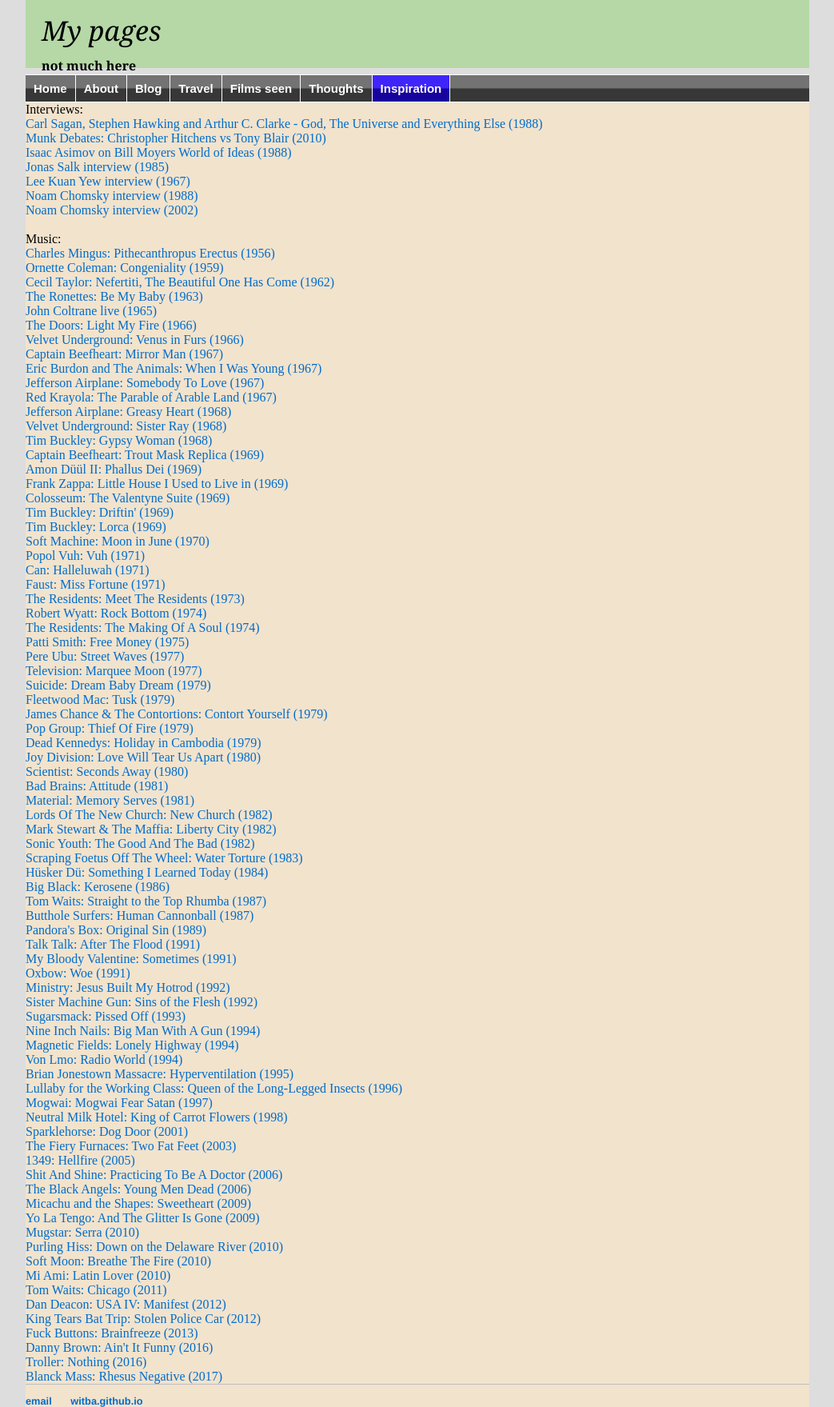
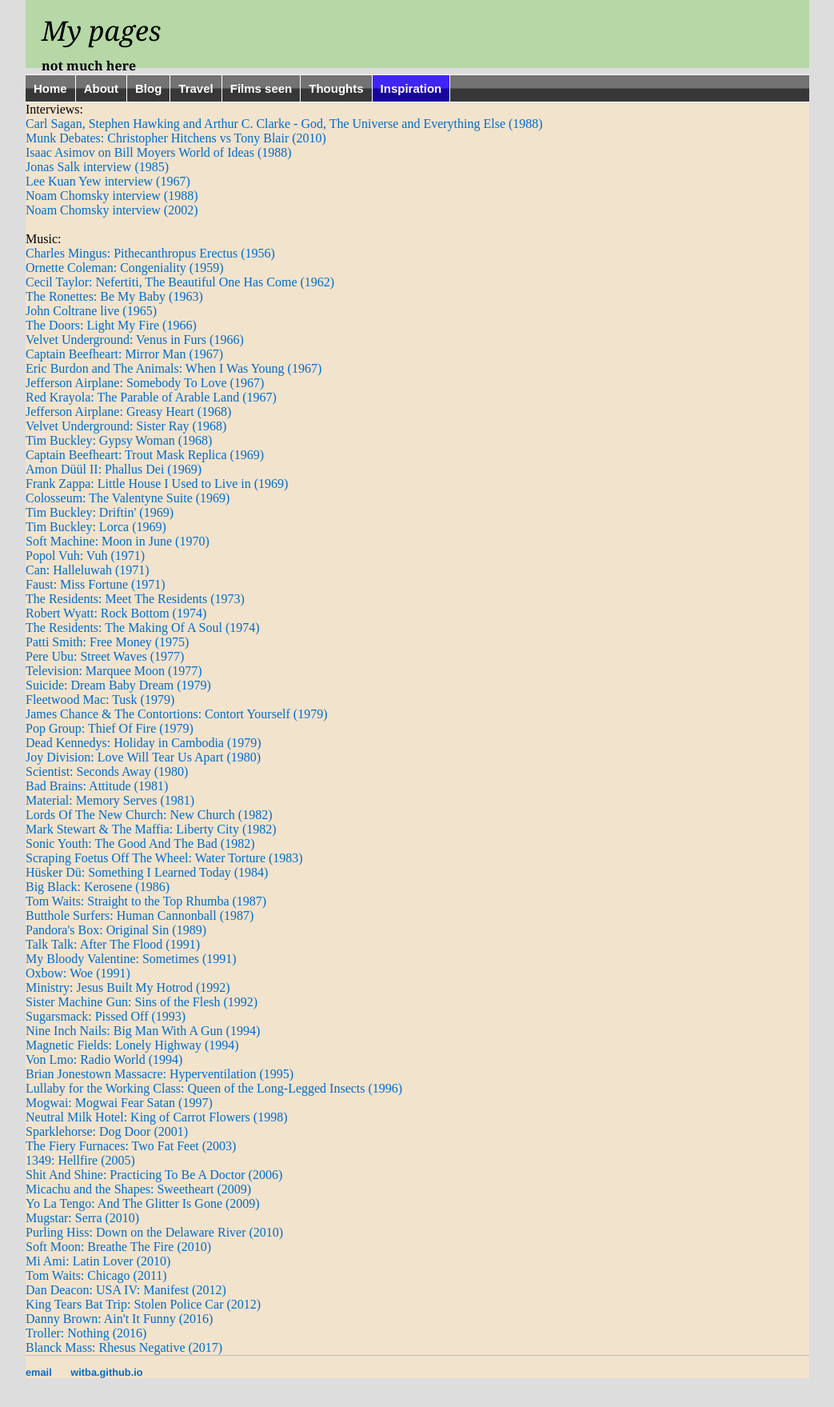
Before and after one commit to witba/witba.github.io, a Jekyll site: the page built from inspiration/index.html, in a window 1280 px wide. Shown: the whole page at 80% size, without its empty margins (118-1161 px from the left). Built offline with Jekyll 4.4.1, drawn with Linux system fonts in a browser that asks for light colours; after the commit the page ends 1723 px from its top, so only the background shows below that.

Commit message:
Update index.html

```diff
--- a/inspiration/index.html
+++ b/inspiration/index.html
@@ -79,7 +79,6 @@
 <a href="https://www.youtube.com/watch?v=FIMvM89LIrg" target=_blank>The Fiery Furnaces: Two Fat Feet (2003)</a><br>
 <a href="https://www.youtube.com/watch?v=VZug9y81Axk" target=_blank>1349: Hellfire (2005)</a><br>
 <a href="https://www.youtube.com/watch?v=QmpjWvfBJjk" target=_blank>Shit And Shine: Practicing To Be A Doctor (2006)</a><br>
-<a href="https://www.youtube.com/watch?v=ZtQe3Mfb26U" target=_blank>The Black Angels: Young Men Dead (2006)</a><br>
 <a href="https://www.youtube.com/watch?v=Dv62QrG0LMY" target=_blank>Micachu and the Shapes: Sweetheart (2009)</a><br>
 <a href="https://www.youtube.com/watch?v=gYF4wbyrNyY" target=_blank>Yo La Tengo: And The Glitter Is Gone (2009)</a><br>
 <a href="https://www.youtube.com/watch?v=dhUIpA1iJK0" target=_blank>Mugstar: Serra (2010)</a><br>
@@ -89,7 +88,6 @@
 <a href="https://www.youtube.com/watch?v=QAjtkyGVDxc" target=_blank>Tom Waits: Chicago (2011)</a><br>
 <a href="https://www.youtube.com/watch?v=bvNk4Tdcr2U" target=_blank>Dan Deacon: USA IV: Manifest (2012)</a><br>
 <a href="https://www.youtube.com/watch?v=fvtX9f0vwGI" target=_blank>King Tears Bat Trip: Stolen Police Car (2012)</a><br>
-<a href="https://www.youtube.com/watch?v=lXXVPlrY974" target=_blank>Fuck Buttons: Brainfreeze (2013)</a><br>
 <a href="https://www.youtube.com/watch?v=EnfPzODj1kI" target=_blank>Danny Brown: Ain't It Funny (2016)</a><br>
 <a href="https://www.youtube.com/watch?v=RBWFkWS75mw" target=_blank>Troller: Nothing (2016)</a><br>
 <a href="https://www.youtube.com/watch?v=Afymin3h1mI" target=_blank>Blanck Mass: Rhesus Negative (2017)</a><br>
```
